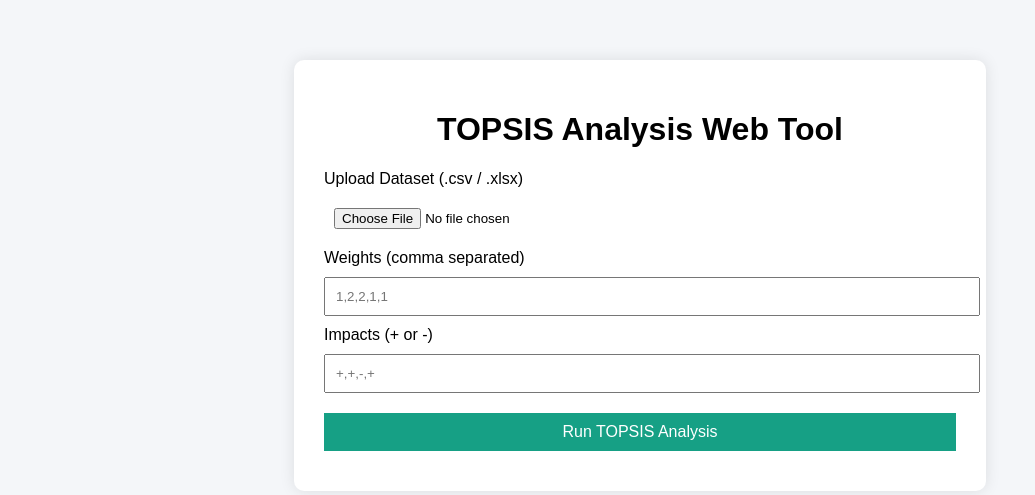
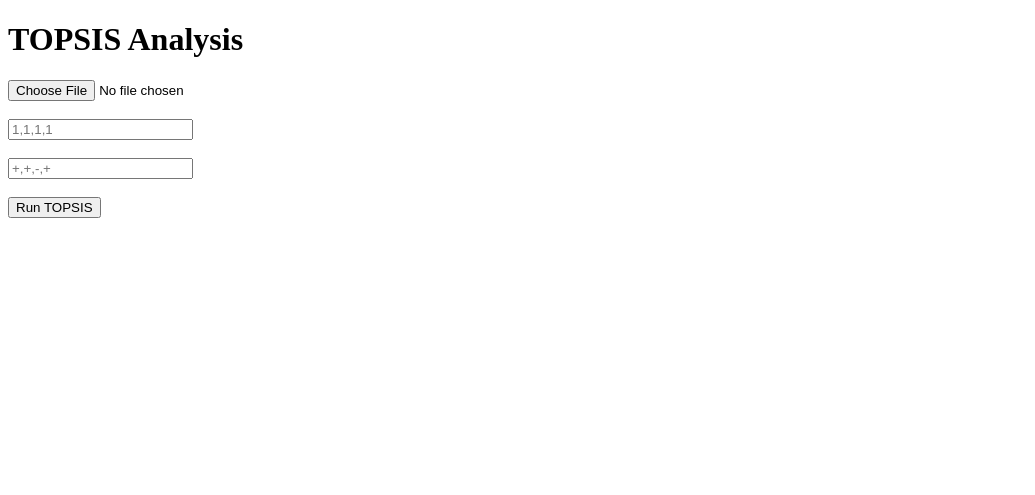
Before and after one commit to Saniyajindal/Topsis-Saniya-102303183, a Python web app: template topsis_web_2/templates/index.html in a window 1280 px wide. Shown: the top 495 px of the page, without its empty margins (0-1035 px from the left). Run offline with Jinja, Linux system fonts and the light colour scheme; the template is opened without the code that fills it, so the values that code supplies are empty.

Commit message:
Update index.html

```diff
--- a/topsis_web_2/templates/index.html
+++ b/topsis_web_2/templates/index.html
@@ -1,59 +1,16 @@
 <!DOCTYPE html>
-<html lang="en">
+<html>
 <head>
-    <meta charset="UTF-8">
-    <title>TOPSIS Analysis Web Tool</title>
-    <style>
-        body {
-            font-family: Arial, sans-serif;
-            background: #f4f6f9;
-        }
-        .container {
-            width: 50%;
-            margin: 60px auto;
-            background: white;
-            padding: 30px;
-            border-radius: 10px;
-            box-shadow: 0 0 15px rgba(0,0,0,0.1);
-        }
-        h1 {
-            text-align: center;
-        }
-        input, button {
-            width: 100%;
-            padding: 10px;
-            margin: 10px 0;
-        }
-        button {
-            background: #16a085;
-            color: white;
-            border: none;
-            cursor: pointer;
-            font-size: 16px;
-        }
-        button:hover {
-            background: #13856b;
-        }
-    </style>
+    <title>TOPSIS Web App</title>
 </head>
 <body>
+    <h1>TOPSIS Analysis</h1>
 
-<div class="container">
-    <h1>TOPSIS Analysis Web Tool</h1>
-
-    <form method="POST" enctype="multipart/form-data">
-        <label>Upload Dataset (.csv / .xlsx)</label>
-        <input type="file" name="file" required>
-
-        <label>Weights (comma separated)</label>
-        <input type="text" name="weights" placeholder="1,2,2,1,1" required>
-
-        <label>Impacts (+ or -)</label>
-        <input type="text" name="impacts" placeholder="+,+,-,+" required>
-
-        <button type="submit">Run TOPSIS Analysis</button>
+    <form method="post" enctype="multipart/form-data">
+        <input type="file" name="file" required><br><br>
+        <input type="text" name="weights" placeholder="1,1,1,1" required><br><br>
+        <input type="text" name="impacts" placeholder="+,+,-,+" required><br><br>
+        <button type="submit">Run TOPSIS</button>
     </form>
-</div>
-
 </body>
 </html>
```
